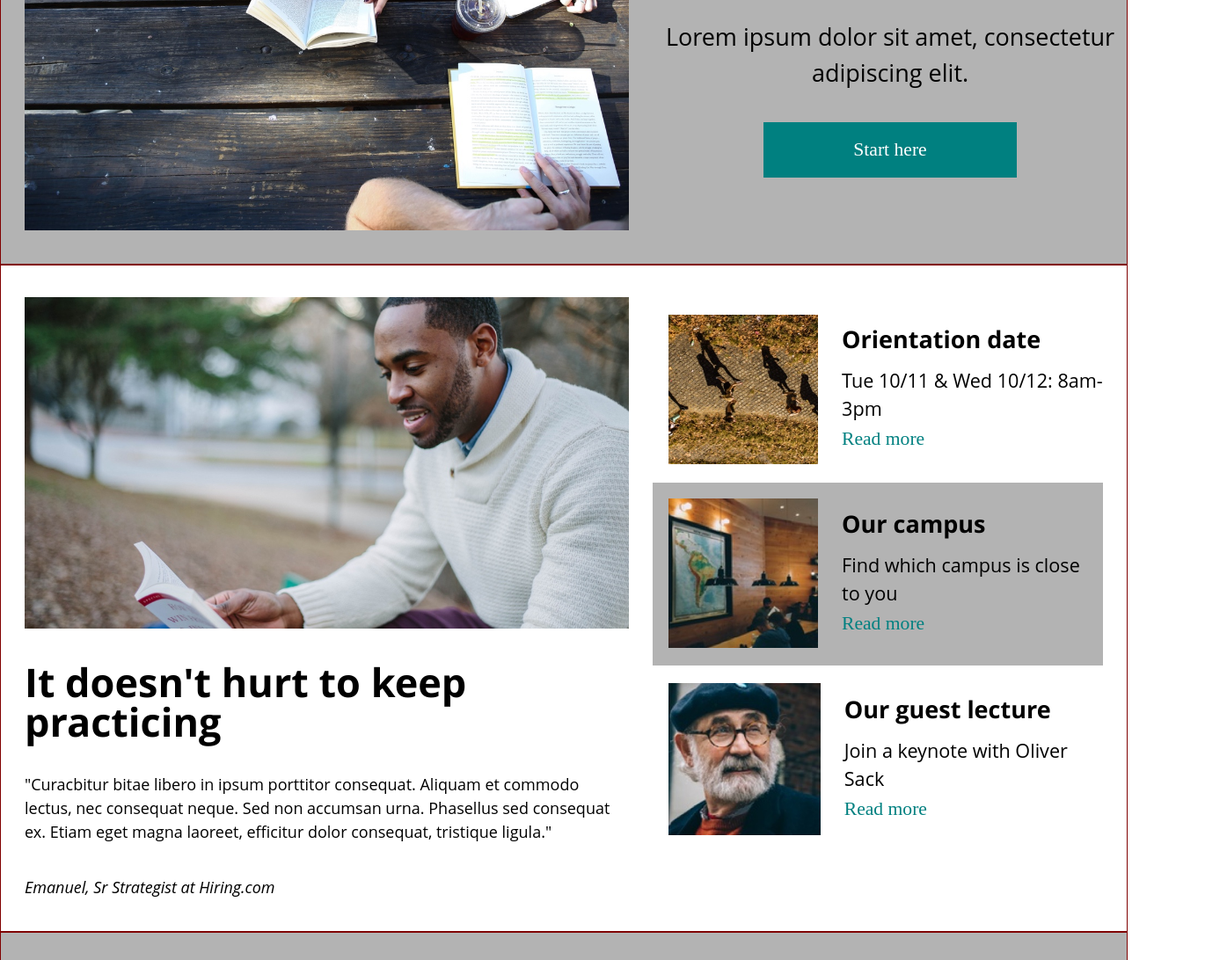
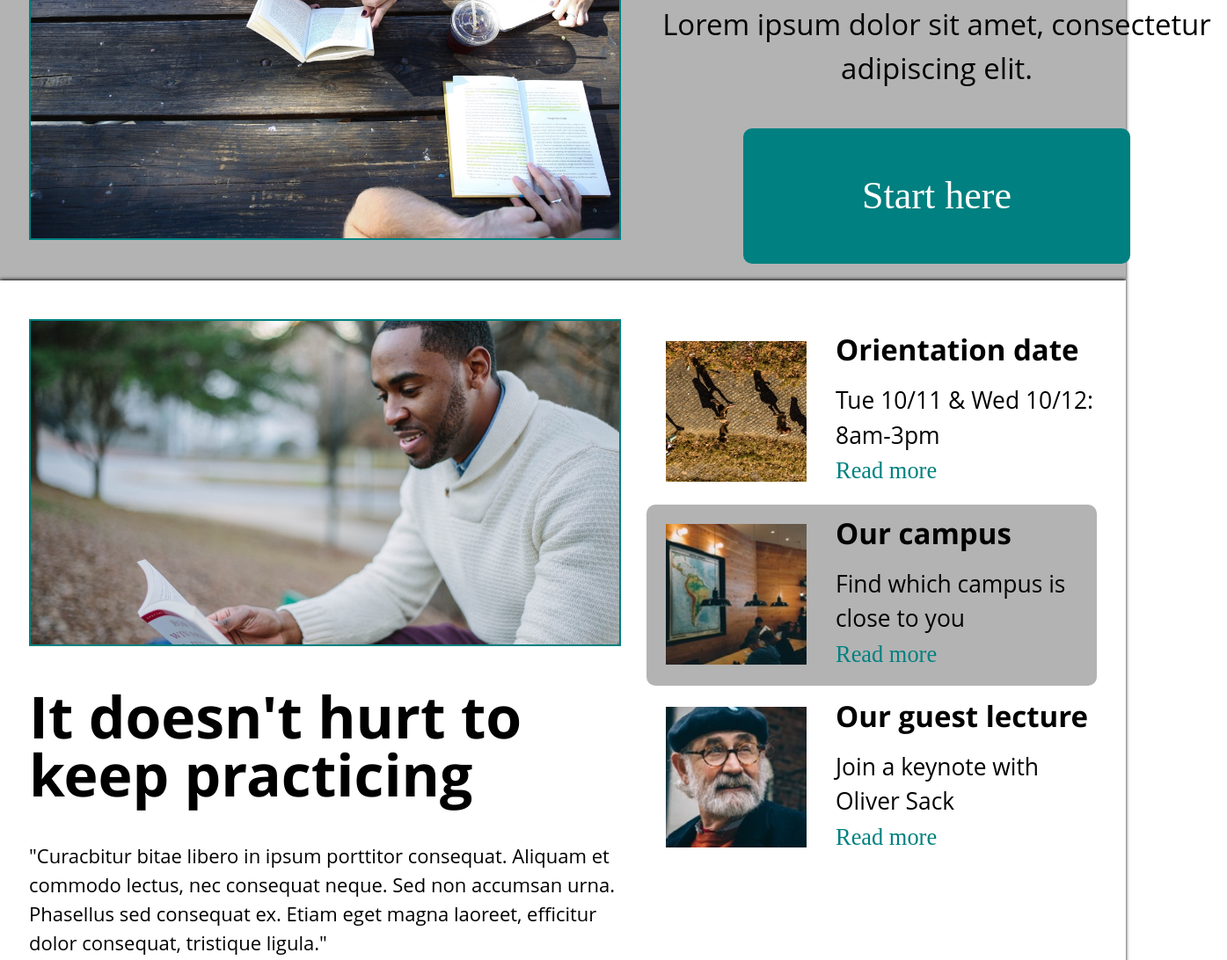
Before and after one commit to jenoble20/ColmarAcademy, a plain HTML site: page index.html in a window 1280 px wide. Shown: the part 357-1449 px from the top of the page at 88% size, 1395 px wide, since content can reach past the window. Drawn offline with Linux system fonts and the light colour scheme; a web font is replaced by a local one.

Commit message:
Begins adding transitions to desktop version.

```diff
--- a/Resources/CSS/style.css
+++ b/Resources/CSS/style.css
@@ -41,20 +41,27 @@
 
 html{
   font-family: "Open Sans";
-  font-size: 18px;
+  font-size: 22px;
 }
 
 p{
   line-height: 1.5;
-  white-space: normal;
+}
+
+a{
+  font-family: "Roboto Slab";
+  color: hsl(180, 100%, 25%);
+  transition: all 1s ease-out;
+}
+
+a:hover{
+  color: hsl(0, 340%, 25%);
 }
 
 .section{
   display: flex;
-  justify-content: space-between;
   width: 100%;
-  margin: auto;
-  border: 1px hsl(0, 340%, 25%) solid;
+  box-shadow: 0 -1px 4px;
   background-color: hsl(0, 0%, 70%);
 }
 
@@ -65,6 +72,7 @@ p{
 
 .banner img{
   width: 100%;
+  border: 2px solid hsl(180, 100%, 25%);
 }
 
 .supporting{
@@ -79,59 +87,12 @@ p{
   font-family: "Roboto Slab";
 }
 
-.button{
-  width: 12rem;
-  height: 3rem;
-  font-size: 1.2rem;
-  padding: 0.5rem;
-  border: none;
-  color: white;
-  background-color: hsl(180, 100%, 25%);
-}
-
 .heading{
   width: 100%;
   display: block;
-  font-size: 2.5rem;
+  font-size: 3rem;
   font-weight: 700;
   margin: 2rem 0;
-}
-
-.source{
-  display: block;
-  margin-top: 2rem;
-  font-style: italic;
-}
-
-.panel{
-  display: flex;
-  width: 100%;
-  align-items: center;
-  margin-top: 0.1rem;
-}
-
-/*Selects the divs containing the image for each panel*/
-.panel div:first-child{
-  width: 35%;
-}
-
-.panel img{
-  width: 100%;
-  height: auto;
-  margin: 1rem;
-}
-
-.supporting .panel h3{
-  font-size: 1.5rem;
-  font-weight: 700;
-  margin-bottom: 1rem;
-}
-
-/*Selects the divs containing text in each panel*/
-.panel div:last-child{
-  margin-left: 2.5rem;
-  font-size: 1.2rem;
-  max-width: 58%;
 }
 
 
@@ -140,7 +101,6 @@ p{
 #header.section{
   height: 4rem;
   align-items: center;
-
 }
 
 #logo{
@@ -175,14 +135,30 @@ p{
   display: flex;
   align-items: center;
   font-size: 1.2rem;
+  padding: 0.8rem 0rem;
+  border-radius: 10px;
+  transition: all 1.3s ease-out;
+}
+
+#header nav ul:hover{
+  background-color: hsl(0, 0%, 65%);
+  box-shadow: -3px 5px 10px;
 }
 
 #header nav ul li{
   margin-left: 0.5rem;
   margin-right: 0.5rem;
-  color: hsl(0, 5%, 35%)
+  color: hsl(0, 5%, 35%);
 }
 /***/
+
+
+
+.source{
+  display: block;
+  margin-top: 2rem;
+  font-style: italic;
+}
 
 
 
@@ -212,9 +188,30 @@ p{
   margin-bottom: 2rem;
 }
 
-#learn .content .button{
-  width: 16rem;
-  height: 3.5rem;
+#learn .button{
+  width: 20rem;
+  height: 7rem;
+  font-size: 2rem;
+  border: none;
+  background-color: hsl(180, 100%, 25%);
+  border-radius: 10px;
+  transition: all 1s ease-out;
+}
+
+#learn .button:hover{
+  transform: scale(1.4);
+  background-color: hsl(180, 100%, 15%);
+  box-shadow: -9px 12px 18px;
+}
+
+#learn .button a{
+  display: flex;
+  justify-content: center;
+  align-items: center;
+  border-radius: 10px;
+  width: 100%;
+  height: 100%;
+  color: hsl(0, 0%, 100%);
 }
 /***/
 
@@ -222,26 +219,56 @@ p{
 
 #campus.section,
 #thesis.section{
-  background-color: white;
+  background-color: hsl(0, 0%, 100%);
 }
 
+.panel{
+  display: flex;
+  width: 100%;
+  align-items: center;
+  margin-top: 0.1rem;
+  border-radius: 10px;
+  transition: background-color 1.3s ease-out,
+              box-shadow 1.4s ease-out;
+}
 
+.panel:hover{
+  background-color:
+}
+
+/*Selects the divs containing the image for each panel*/
+.panel div:first-child{
+  width: 35%;
+}
+
+.panel img{
+  width: 100%;
+  height: auto;
+  margin: 1rem;
+}
+
+.supporting .panel h3{
+  font-size: 1.5rem;
+  font-weight: 700;
+  margin-bottom: 1rem;
+}
+
+/*Selects the divs containing text in each panel*/
+.panel div:last-child{
+  margin-left: 2.5rem;
+  font-size: 1.2rem;
+  max-width: 58%;
+}
+
+.panel:nth-child(even){
+  background-color: hsl(0, 0%, 70%);
+}
 
 /* CAMPUS SECTION */
 #campus.section{
-  background-color: white;
-}
-
-#campus .panel:nth-child(even){
-  background-color: hsl(0, 0%, 70%);
-}
-
-#campus .supporting .panel a{
-  color: hsl(180, 100%, 25%);
+  background-color: hsl(0, 0%, 100%);
 }
 /***/
-
-
 
 #courses.section .heading,
 #thesis.section .heading{
@@ -262,12 +289,14 @@ p{
   justify-content: space-around;
   width: 100%;
   margin: 1rem 4.5rem;
+  background-color: hsl(0, 340%, 25%);
 }
 
 .course{
   width: 33%;
-  background-color: white;
+  background-color: hsl(0, 0%, 100%);
   margin: 2rem 1rem;
+  border-radius: 15px;
 }
 
 .course img{
@@ -276,7 +305,7 @@ p{
 }
 
 .course h3{
-  font-size: 1.5rem;
+  font-size: 1.8rem;
   text-align: center;
   margin: 1rem 0;
 }
@@ -292,6 +321,7 @@ p{
 #thesis.section{
   flex-direction: column;
 }
+
 #thesis .heading{
   width: 100%;
   margin: 2rem 0;
@@ -302,15 +332,37 @@ p{
 }
 
 #thesis .banner.content .heading{
-  font-size: 1.7rem;
+  font-size: 2rem;
 }
 
 #thesis .content video{
   width: 100%;
   height: auto;
+  border: 2px solid hsl(180, 100%, 25%);
 }
 
-#thesis .panel:nth-child(even){
-  background-color: hsl(0, 0%, 70%);
+#thesis .source{
+  margin-bottom: 2rem;
 }
 /***/
+
+
+
+/* FOOTER SECTION */
+
+#footer.section{
+  justify-content: space-between;
+}
+
+#footer p{
+  margin: 1rem 1.5rem;
+}
+
+#terms-privacy{
+  display: flex;
+  margin-right: 1.5rem;
+}
+
+#terms-privacy p{
+  margin: 1rem 1rem;
+}
--- a/index.html
+++ b/index.html
@@ -39,7 +39,10 @@
         <div class="content">
           <h1>Learn something new everyday</h1>
           <p>Lorem ipsum dolor sit amet, consectetur adipiscing elit.</p>
-          <button class="button" type="button">Start here</button>
+          <div class="button" role="button">
+            <a href="#">Start here</a>
+          </div>
+
         </div>
       </div>
 
@@ -223,4 +226,14 @@
 
     <!-- FOOTER -->
 
+    <footer>
+      <div id="footer" class="section">
+        <p>&copy 2018 Colmar Academy. All rights reserved</p>
+        <div id=terms-privacy>
+          <p><a href="#">Terms</a></p>
+          <p><a href="#">Privacy</a></p>
+        </div>
+      </div>
+    </footer>
+
   </body>
```
Also changed, not shown: Resources/palette.txt.
